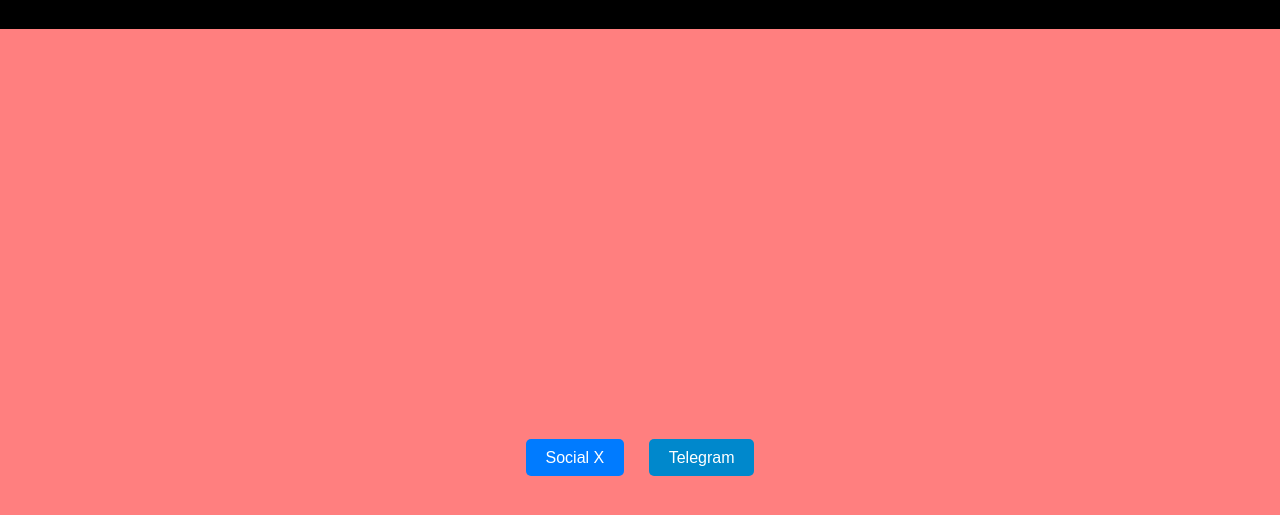
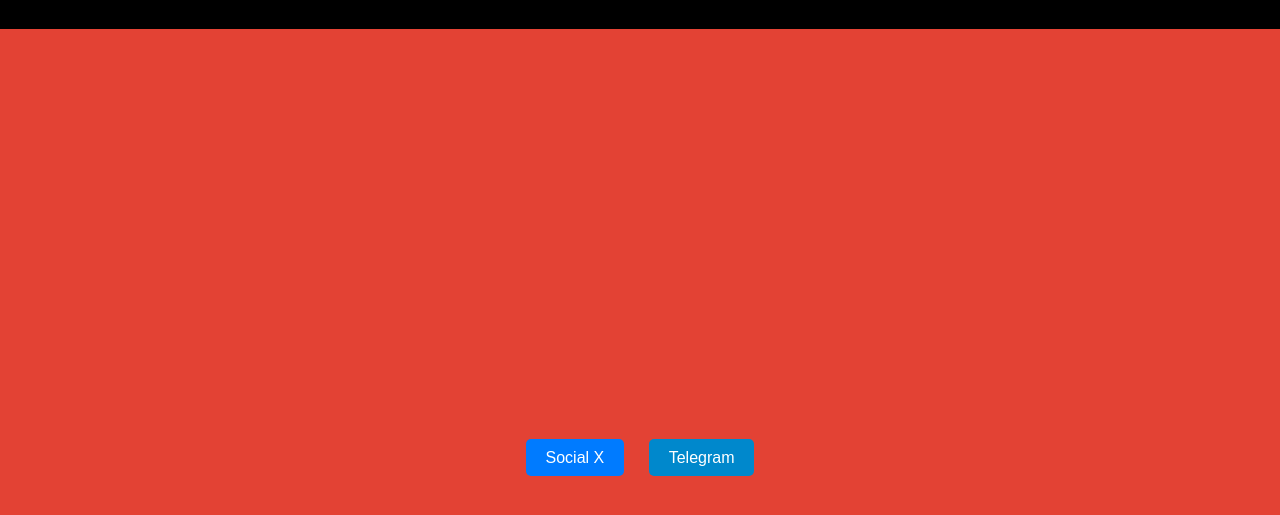
Before and after one commit to BrotherPete121/DWEBsite-2, a plain HTML site: page index.html in a window 1280 px wide. Shown: the part 71-586 px from the top of the page. Drawn offline with Linux system fonts and the light colour scheme.

Commit message:
Update index.html

```diff
--- a/index.html
+++ b/index.html
@@ -9,7 +9,7 @@
       margin: 0;
       padding: 0;
       font-family: Arial, sans-serif;
-      background-color: #FF7F7F; /* Background color for the rest of the page */
+      background-color: #E34234; /* Background color for the rest of the page */
     }
 
     header {
```
